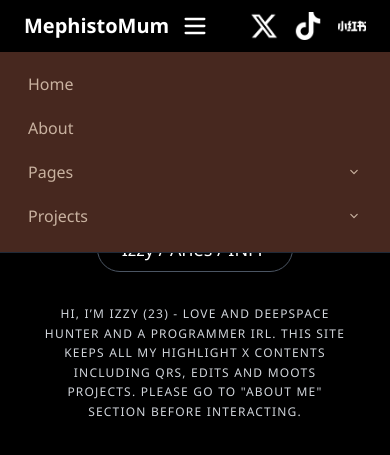
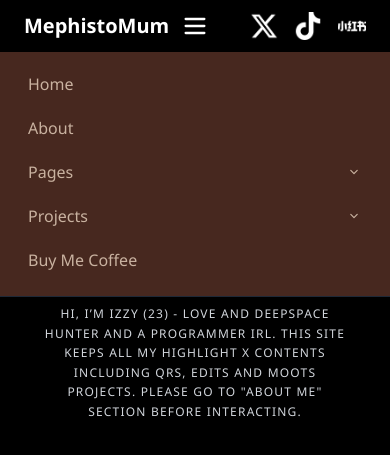
Before and after one commit to mephistomum/mephistomum-profile, a website: page index.html in a window 390 px wide. Both pictures are taken after a click on the button 195 px from the left and 26 px from the top of the page. Shown: the top 455 px of the page. Drawn offline with Linux system fonts and the light colour scheme; a web font is replaced by a local one.

Commit message:
update navbar mobile

```diff
--- a/index.html
+++ b/index.html
@@ -215,6 +215,7 @@
           <a href="#izzy-photocard" class="block w-full text-left px-3 py-2 hover:bg-[#6d4c36] rounded">Photocard Project</a>
         </div>
       </div>
+      <a href="https://ko-fi.com/mephistomum" class="block w-full text-left px-3 py-2 hover:bg-[#7a5c3f] rounded">Buy Me Coffee</a>
     </div>
   </div>
 </header>
```
